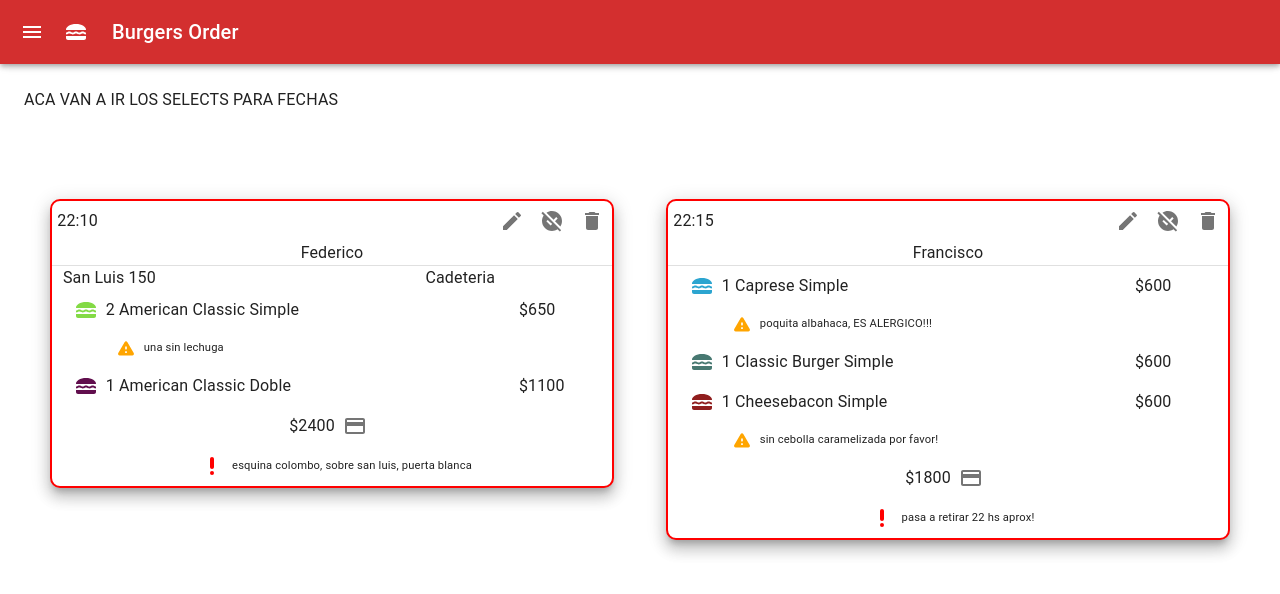
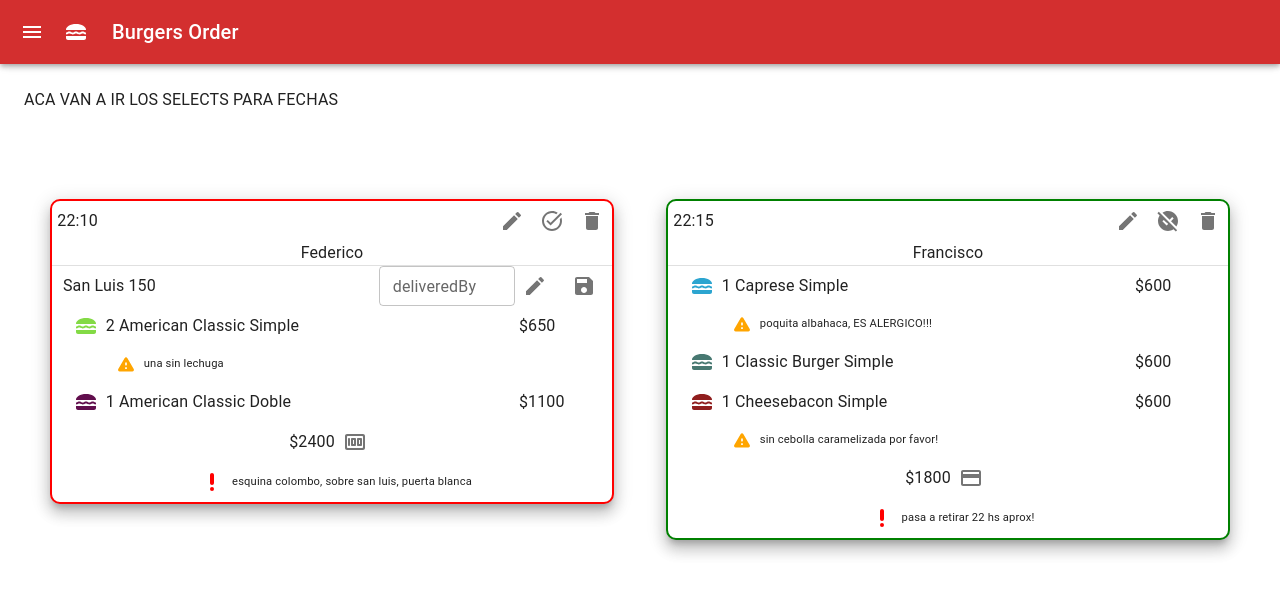
Before and after one commit to fransiri7/burgers-order-client, a React (Create React App) app: page /orders in a window 1280 px wide. Shown: the top 594 px of the page. Built offline with nearby package versions, Linux system fonts and the light colour scheme; no server answers.

Commit message:
Feature : Status de la orden / input Delivey / iconos metodo de pago (#15)
* modificacion del borde de la tarjeta, input para el delibery e iconos

* optimizacion de codigo

```diff
--- a/src/modules/order/OrderCard.jsx
+++ b/src/modules/order/OrderCard.jsx
@@ -1,18 +1,25 @@
 import React from "react";
-import { Card, Divider, Grid, IconButton, Paper } from "@mui/material";
+import { Card, Divider, Grid, IconButton, Paper, TextField } from "@mui/material";
 import EditIcon from "@mui/icons-material/Edit";
 import UnpublishedIcon from "@mui/icons-material/Unpublished";
+import TaskAltIcon from "@mui/icons-material/TaskAlt";
 import DeleteIcon from "@mui/icons-material/Delete";
 import CreditCardIcon from "@mui/icons-material/CreditCard";
+import MoneyRoundedIcon from "@mui/icons-material/MoneyRounded";
 import LunchDiningIcon from "@mui/icons-material/LunchDining";
 import WarningRoundedIcon from "@mui/icons-material/WarningRounded";
 import PriorityHighRoundedIcon from "@mui/icons-material/PriorityHighRounded";
+import SaveIcon from "@mui/icons-material/Save";
 import { PropTypes } from "prop-types";
 import moment from "moment";
 
 export function OrderCard({ order }) {
     return (
-        <Card component={Paper} elevation={10} style={{ border: "2px solid red", width: "100%", borderRadius: "10px" }}>
+        <Card
+            component={Paper}
+            elevation={10}
+            style={{ border: `2px solid ${order.status ? "green" : "red"}`, width: "100%", borderRadius: "10px" }}
+        >
             <Grid container direction="column">
                 <Grid item container justifyContent="space-between" alignContent="center" alignItems="center">
                     <Grid item md={4} style={{ marginLeft: "1%" }}>
@@ -26,10 +33,17 @@ export function OrderCard({ order }) {
                             </IconButton>
                         </Grid>
                         <Grid item>
+                            {!order.status ? (
+                                <IconButton>
+                                    <TaskAltIcon />
+                                </IconButton>
+                            ) : (
                                 <IconButton>
                                     <UnpublishedIcon />
                                 </IconButton>
+                            )}
                         </Grid>
+
                         <Grid item>
                             <IconButton>
                                 <DeleteIcon />
@@ -41,15 +55,30 @@ export function OrderCard({ order }) {
                     {order.name}
                 </Grid>
                 <Divider />
+                {!order.takeAway ? (
                     <Grid item container justifyContent="space-evenly" alignItems="center">
-                    <Grid item md={8} style={{ paddingLeft: "2%" }}>
+                        <Grid item md={7} style={{ paddingLeft: "2%" }}>
                             {order.address}
                         </Grid>
-
-                    <Grid item md={4}>
-                        {order.deliveredBy}
+                        <Grid item container md={5}>
+                            <Grid item md={7}>
+                                <TextField label="deliveredBy" size="small"></TextField>
+                            </Grid>
+                            <Grid item container md={5}>
+                                <Grid item md={6}>
+                                    <IconButton>
+                                        <EditIcon />
+                                    </IconButton>
+                                </Grid>
+                                <Grid item md={6}>
+                                    <IconButton>
+                                        <SaveIcon />
+                                    </IconButton>
                                 </Grid>
                             </Grid>
+                        </Grid>
+                    </Grid>
+                ) : null}
 
                 <Grid item container direction="column">
                     {order.products.map(product => (
@@ -91,9 +120,15 @@ export function OrderCard({ order }) {
                 <Grid item container justifyContent="center" alignItems="center">
                     <Grid item>${order.totalPrice}</Grid>
                     <Grid item>
+                        {order.paymentMethod === "cash" ? (
+                            <IconButton style={{ cursor: "default" }}>
+                                <MoneyRoundedIcon />
+                            </IconButton>
+                        ) : (
                             <IconButton style={{ cursor: "default" }}>
                                 <CreditCardIcon />
                             </IconButton>
+                        )}
                     </Grid>
                 </Grid>
                 {order.notes ? (
--- a/src/modules/order/OrdersList.jsx
+++ b/src/modules/order/OrdersList.jsx
@@ -48,7 +48,7 @@ export function OrdersList() {
             id: 2,
             name: "Francisco",
             address: "",
-            status: false,
+            status: true,
             notes: "pasa a retirar 22 hs aprox!",
             paymentMethod: "transfer",
             deliveredBy: "",
```
Lines whose indentation alone changed are shown as unchanged.
